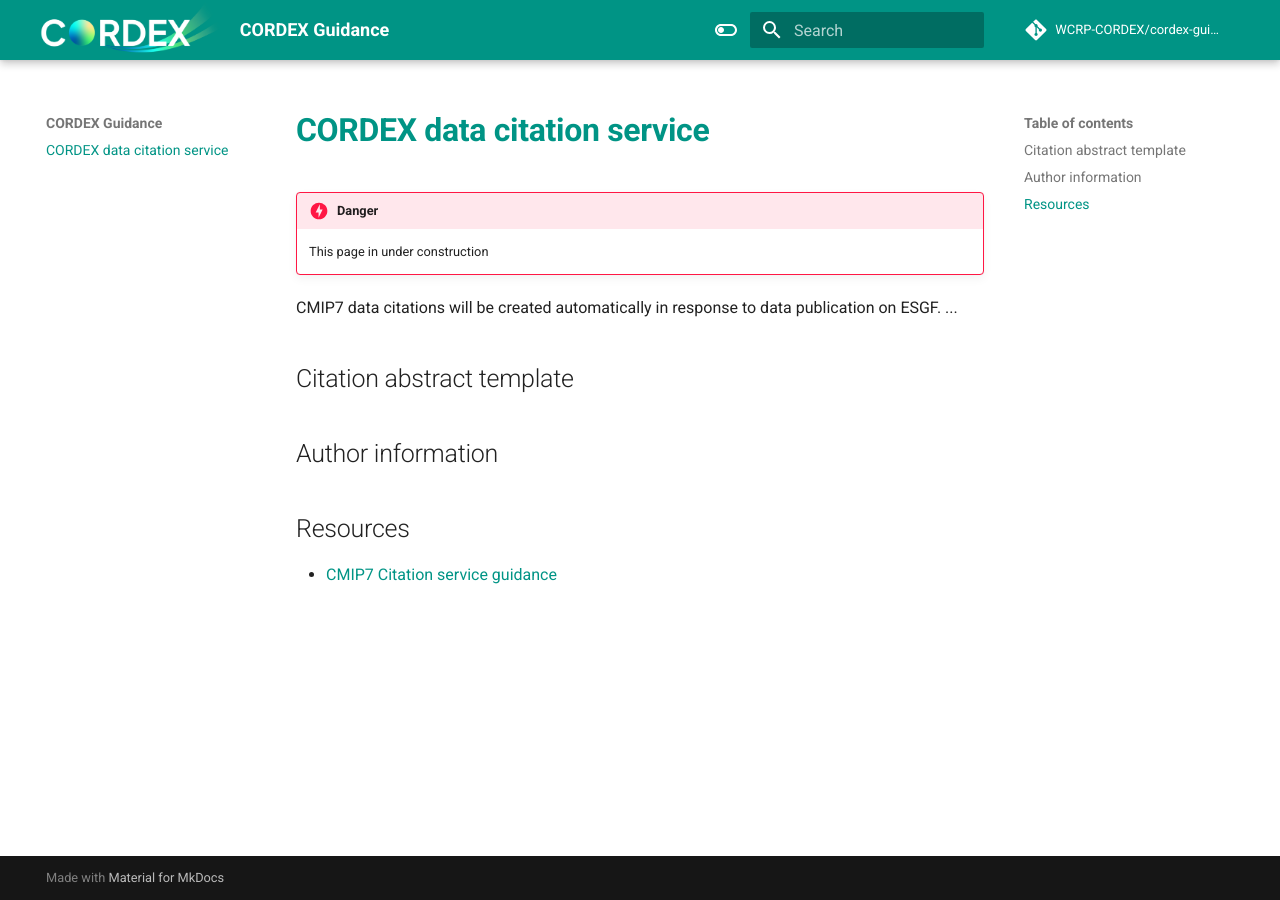
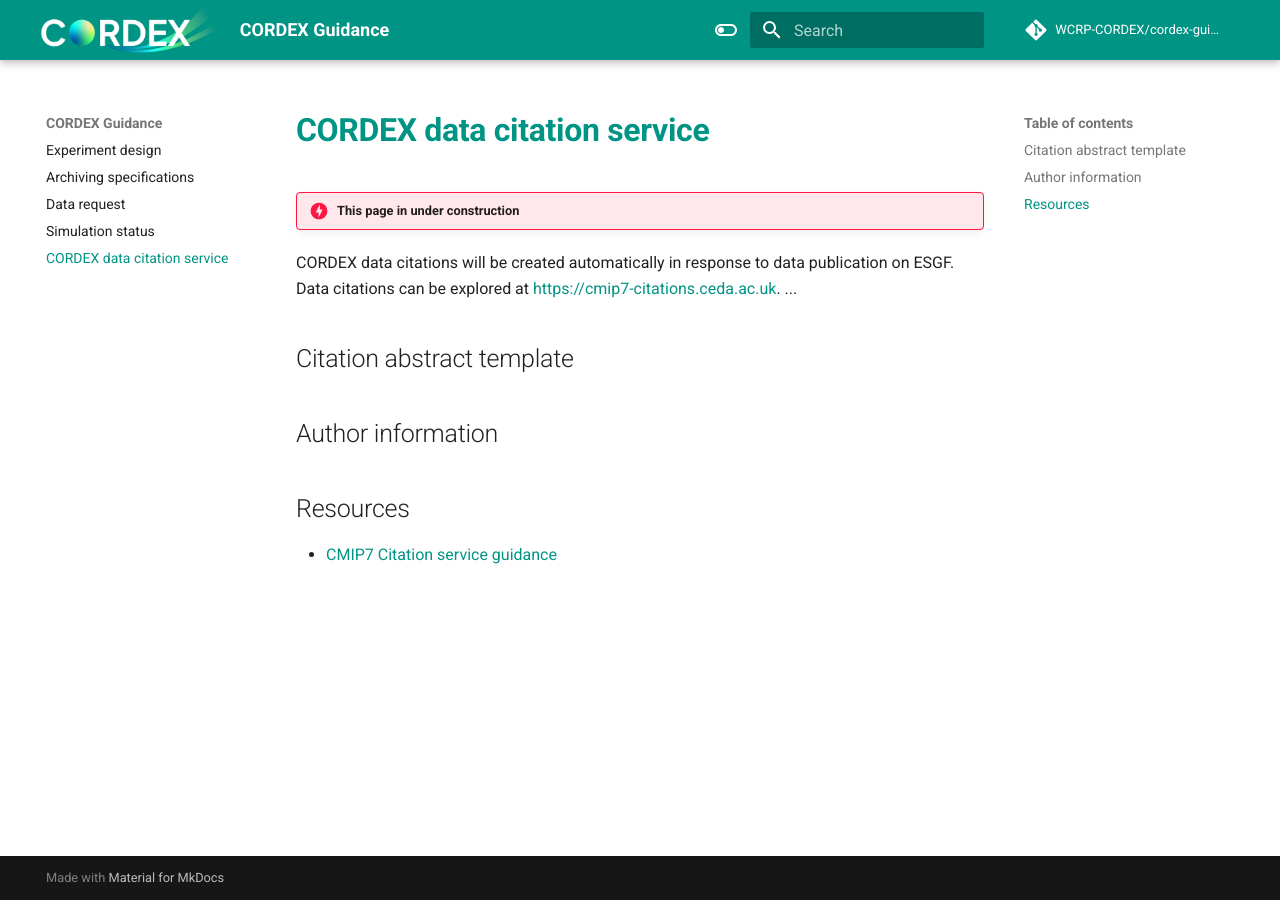
Before and after one commit to WCRP-CORDEX/cordex-guidance, an MkDocs documentation site: the page built from docs/CORDEX-CMIP6-citation.md, in a window 1280 px wide. Built offline with MkDocs 1.6.1 and Material for MkDocs 9.7.7, drawn with Linux system fonts in a browser that asks for light colours; comment, search, counter and statistics services are not loaded; the version menu is left out.

```diff
--- a/docs/CORDEX-CMIP6-citation.md
+++ b/docs/CORDEX-CMIP6-citation.md
@@ -1,10 +1,9 @@
 # CORDEX data citation service
 
-!!! danger
-    This page in under construction
+!!! danger "This page in under construction"
 
-
-CMIP7 data citations will be created automatically in response to data publication on ESGF.
+CORDEX data citations will be created automatically in response to data publication on ESGF.
+Data citations can be explored at [https://cmip7-citations.ceda.ac.uk](https://cmip7-citations.ceda.ac.uk).
 ...
 
 
--- a/mkdocs.yml
+++ b/mkdocs.yml
@@ -82,7 +82,12 @@ extra_css:
   - assets/stylesheets/custom.css
 
 nav:
+  - Experiment design: experiment-design.md
+  - Archiving specifications: archive-specifications.md
+  - Data request: data-request.md
+  - Simulation status: simulation-status.md
   - CORDEX data citation service: CORDEX-CMIP6-citation.md
+
 
 use_directory_urls: true
 strict: false
```
Also changed, not shown: docs/archive-specifications.md (added, +7 -0 lines), docs/data-request.md (added, +7 -0 lines), docs/experiment-design.md (added, +7 -0 lines), docs/simulation-status.md (added, +7 -0 lines).
